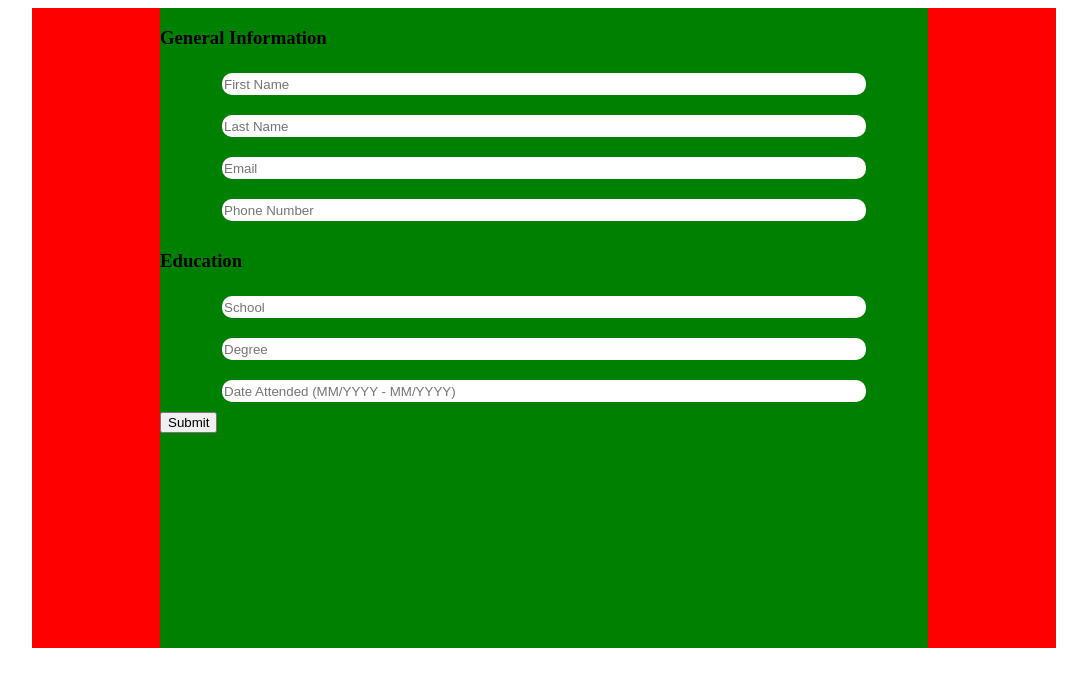
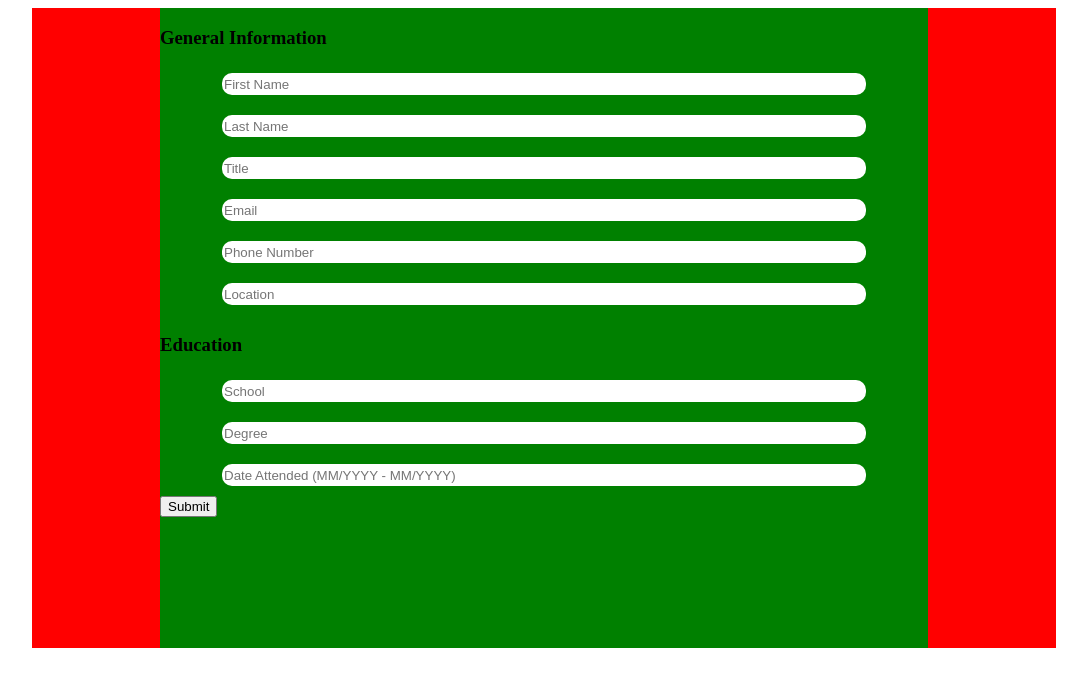
Before and after one commit to chrisrbentley/cv-app, a React (Create React App) app: page / in a window 1280 px wide. Shown: the top 686 px of the page, without its empty margins (96-1183 px from the left). Built offline with nearby package versions, Linux system fonts and the light colour scheme.

Commit message:
Added location input to general information

```diff
--- a/src/components/General.js
+++ b/src/components/General.js
@@ -4,10 +4,6 @@ import '../styles/form.css';
 class General extends Component {
   constructor(props) {
     super(props);
-
-    this.state = {
-      isSubmitted: false,
-    };
   }
 
   render() {
@@ -19,7 +15,6 @@ class General extends Component {
           type='text'
           name='firstName'
           id='firstName'
-          className='input'
           placeholder='First Name'
           onChange={handleChange}
         />
@@ -27,15 +22,20 @@ class General extends Component {
           type='text'
           name='lastName'
           id='lastName'
-          className='input'
           placeholder='Last Name'
+          onChange={handleChange}
+        />
+        <input
+          type='text'
+          name='currentTitle'
+          id='currentTitle'
+          placeholder='Title'
           onChange={handleChange}
         />
         <input
           type='email'
           name='email'
           id='lastName'
-          className='input'
           placeholder='Email'
           onChange={handleChange}
         />
@@ -43,8 +43,14 @@ class General extends Component {
           type='tel'
           name='phoneNumber'
           id='phoneNumber'
-          className='input'
           placeholder='Phone Number'
+          onChange={handleChange}
+        />
+        <input
+          type='text'
+          name='location'
+          id='location'
+          placeholder='Location'
           onChange={handleChange}
         />
       </fieldset>
```
